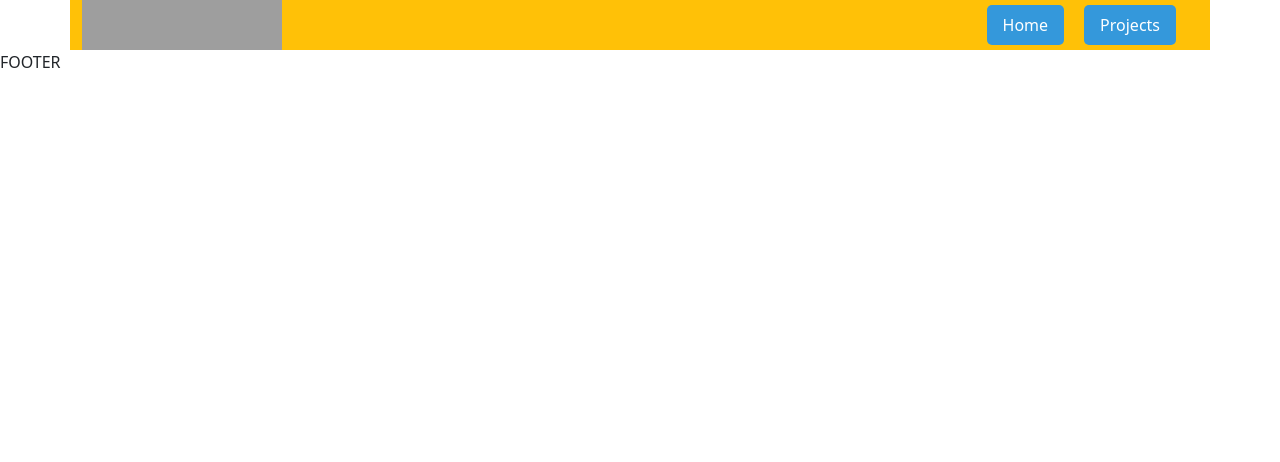
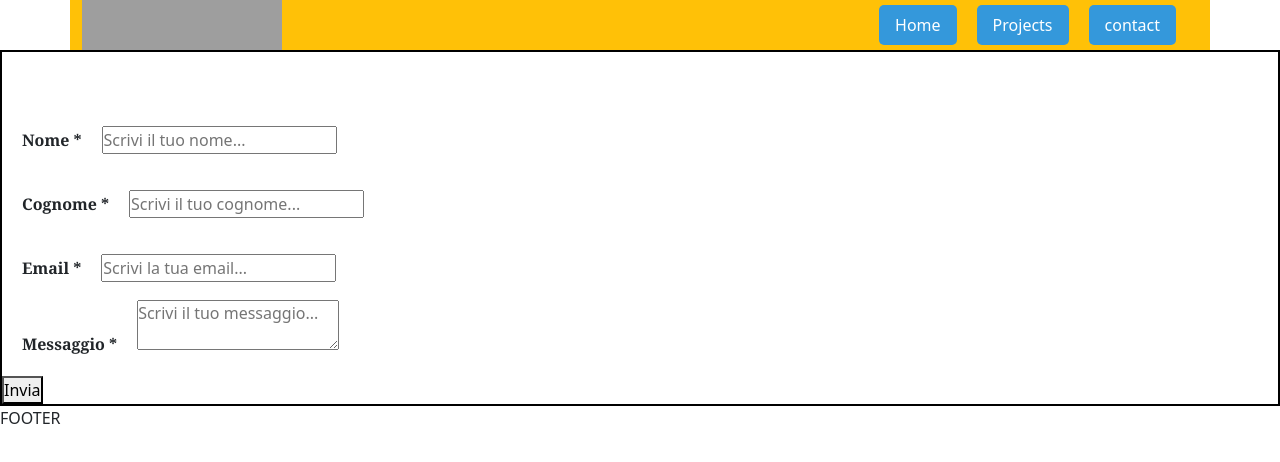
Before and after one commit to stefanopaesano/vite-boolfolio, a Vue app: page /contact in a window 1280 px wide. Shown: the top 462 px of the page. Built offline with nearby package versions, Linux system fonts and the light colour scheme; grey boxes are pictures that could not be loaded.

Commit message:
nuovo form pag contact

```diff
--- a/src/components/AppHeader.vue
+++ b/src/components/AppHeader.vue
@@ -28,6 +28,12 @@ export default {
                 <button class="button">
                     <router-link :to="{ name: 'projects.index' }" class="link">
                         Projects
+                    </router-link>
+                </button>
+
+                <button class="button">
+                    <router-link :to="{ name: 'contact' }" class="link">
+                       contact
                     </router-link>
                 </button>
             </div>
--- /dev/null
+++ b/src/pages/ContactPage.vue
@@ -0,0 +1,66 @@
+<script>
+export default {
+  data() {
+    return {
+      name:'',
+      surname:'',
+      email:'',
+      message:''
+    }
+  },
+  methods: {
+    sendMessage() {
+      console.log('name');
+      console.log('surname');
+      console.log('email');
+      console.log('message');
+
+    }
+  }
+}
+</script>
+
+<template>
+  <form @submit.prevent="sendMessage">
+
+        <h1>Contatti</h1>
+
+        <div>
+        <label for="name">Nome <span>*</span></label>
+        <input v-model="name" class="w-500px" type="text" id="name" placeholder="Scrivi il tuo nome...">
+        </div>
+
+        <div>
+        <label for="surname">Cognome <span>*</span></label>
+        <input v-model="surname" type="text" id="surname" placeholder="Scrivi il tuo cognome...">
+        </div>
+
+        <div>
+        <label for="email">Email <span>*</span></label>
+        <input v-model="email" type="email" id="email" placeholder="Scrivi la tua email...">
+        </div>
+
+        <div>
+        <label for="message">Messaggio <span>*</span></label>
+        <textarea v-model="message" id="message" placeholder="Scrivi il tuo messaggio..."></textarea>
+        </div>
+
+
+    <button type="submit">Invia</button>
+  </form>
+</template>
+
+<style lang="scss" scoped>
+form {
+  border: 2px solid black;
+  text-align: start;
+}
+label {
+  margin: 20px;
+  font-family: Georgia, 'Times New Roman', Times, serif;
+  font-weight: bold;
+}
+h1 {
+  color: white;
+}
+</style>
--- a/src/router.js
+++ b/src/router.js
@@ -3,7 +3,7 @@ import { createRouter, createWebHistory } from 'vue-router';
 
 import indexpage from './pages/indexpage.vue';
 import ProjectsPage from './pages/ProjectsPage.vue';
-
+import ContactPage from './pages/ContactPage.vue';
 const router = createRouter({
 history: createWebHistory(),
 routes: [
@@ -17,6 +17,13 @@ routes: [
     name: 'projects.index',
     component: ProjectsPage
     },
+    {
+      path: '/contact',
+      name: 'contact',
+      component: ContactPage
+
+    }
+
 ]
 });
 export { router };
```
Also changed, not shown: src/components/AppProjects.vue (+7 -0 lines).
